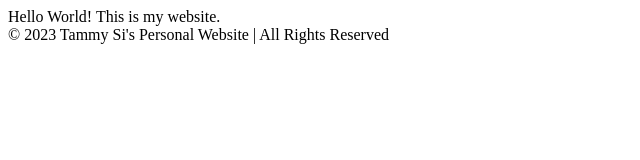
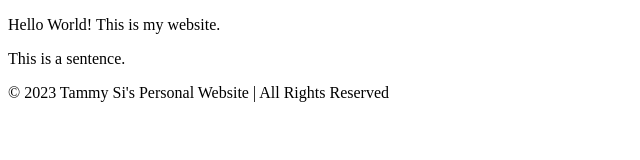
Before and after one commit to tammy-si/tammy-si.github.io, a plain HTML site: page blog.html in a window 1280 px wide. Shown: the whole page, without its empty margins (0-640 px from the left). Drawn offline with Linux system fonts and the light colour scheme.

Commit message:
Added p tags

```diff
--- a/blog.html
+++ b/blog.html
@@ -5,7 +5,10 @@
   </head>
   <body>
     <nav></nav>
-    <main>Hello World! This is my website.</main>
+    <main>
+      <p>Hello World! This is my website.</p>
+      <p>This is a sentence.</p>
+    </main>
     <footer>© 2023 Tammy Si's Personal Website | All Rights Reserved</footer>
   </body>
 </html>
```
Also changed, not shown: contact.html (+4 -1 lines), index.html (+4 -1 lines), portfolio.html (+4 -1 lines), resume.html (+2 -1 lines).
